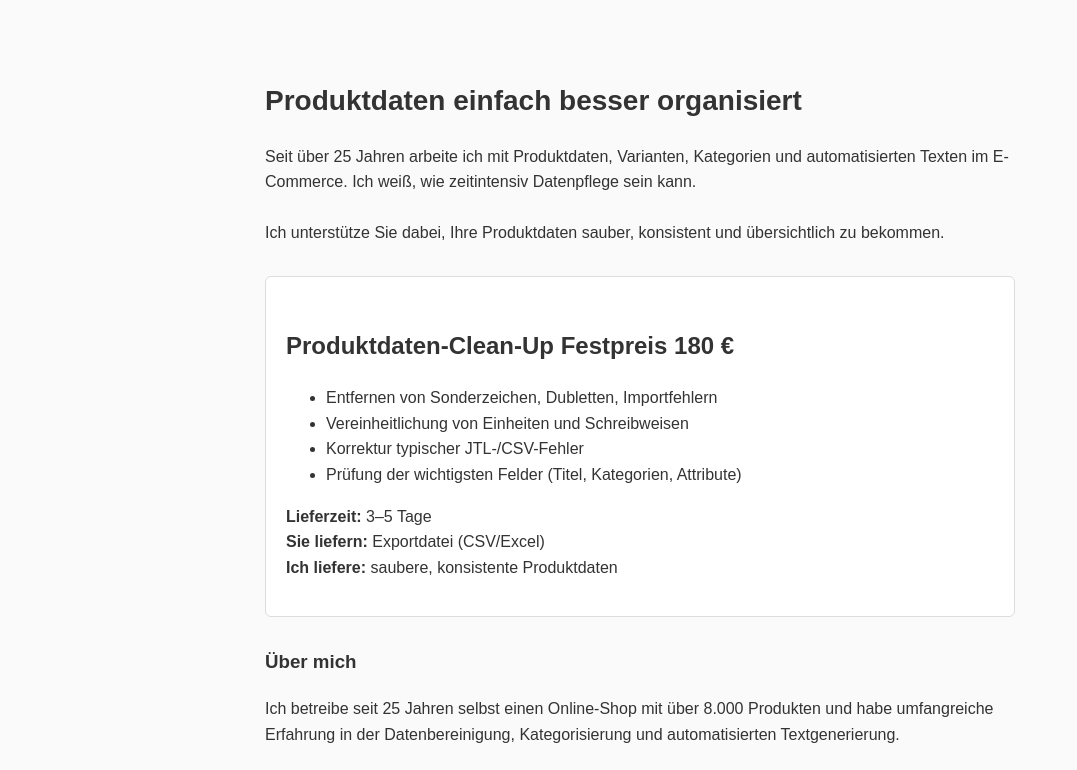
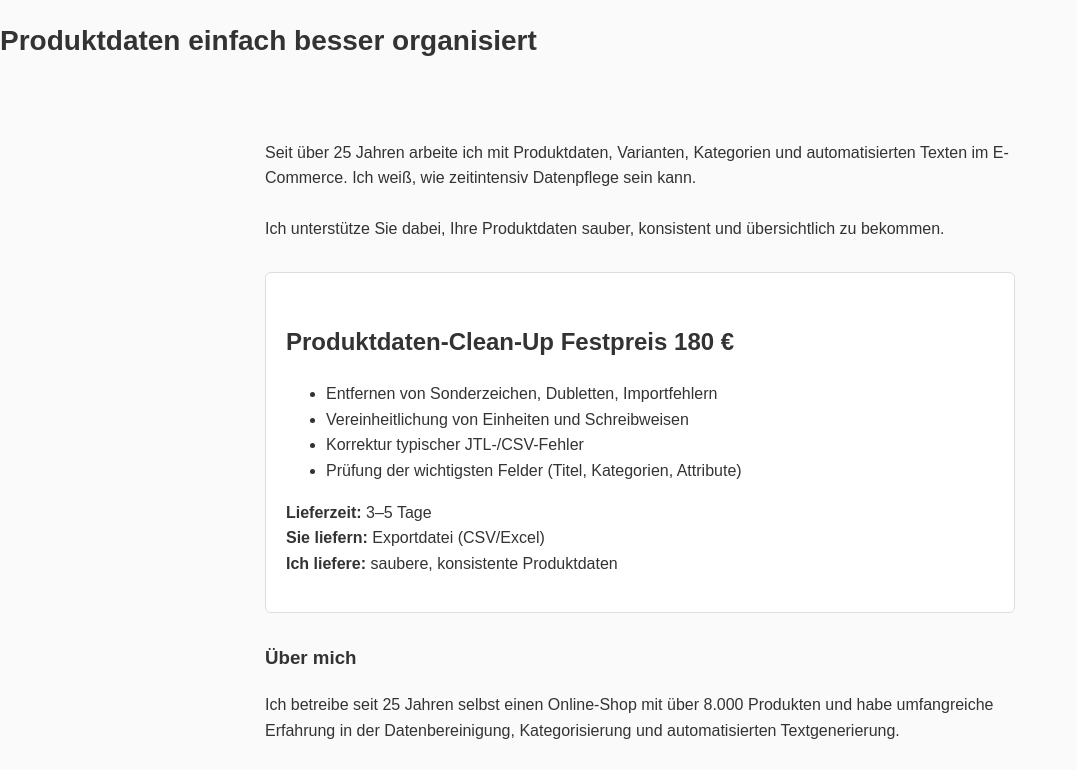
Before and after one commit to nath-ga/services, a plain HTML site: page index.html in a window 1280 px wide. Shown: the top 770 px of the page, without its empty margins (0-1077 px from the left). Drawn offline with Linux system fonts and the light colour scheme.

Commit message:
Update index.html

```diff
--- a/index.html
+++ b/index.html
@@ -8,9 +8,11 @@
 </head>
 <body>
 
+<header class="site-header">
+    <h1 class="site-title">Produktdaten einfach besser organisiert</h1>
+</header>
+
 <div class="container">
-
-    <h1>Produktdaten einfach besser organisiert</h1>
 
     <p class="intro">
         Seit über 25 Jahren arbeite ich mit Produktdaten, Varianten, Kategorien und
```
